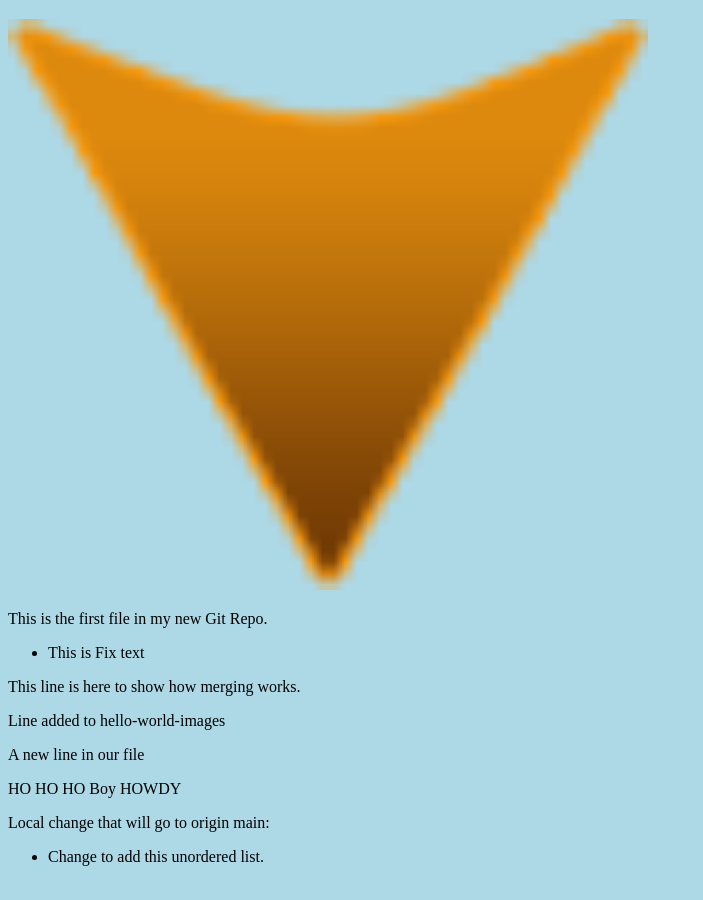
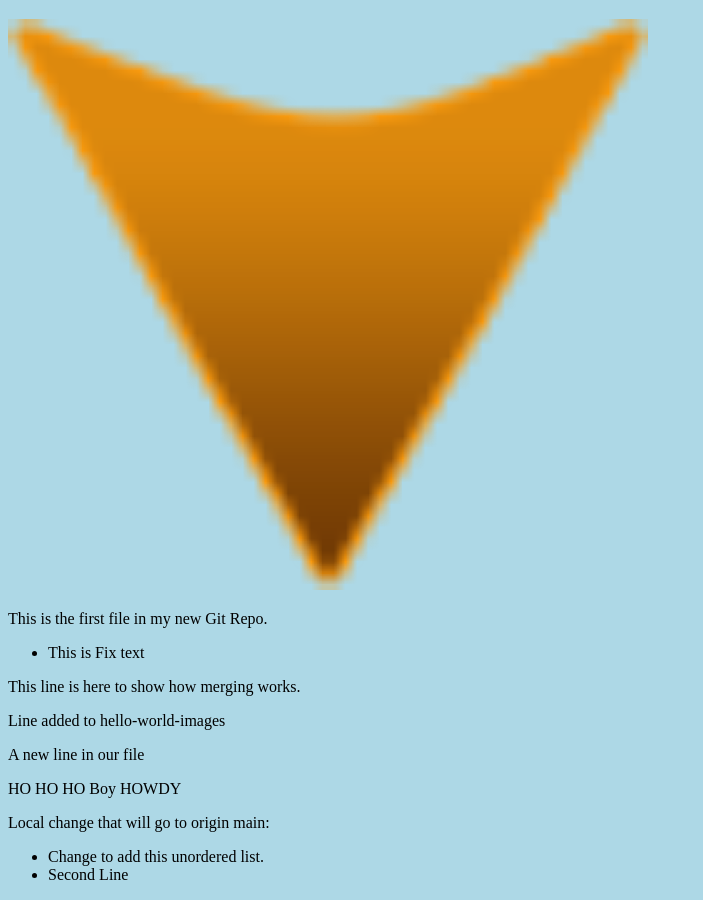
Before and after one commit to BruceLowenthal/hello-world, a plain HTML site: page index.html in a window 1280 px wide. Shown: the part 61-961 px from the top of the page, without its empty margins (0-703 px from the left). Drawn offline with Linux system fonts and the light colour scheme.

Commit message:
Update index.html added second unordered list line

```diff
--- a/index.html
+++ b/index.html
@@ -17,6 +17,7 @@
 <p>HO HO HO Boy HOWDY</p>
 <p>Local change that will go to origin main:<ul>
   <li>Change to add this unordered list.</li>
+  <li>Second Line</li>
 </ul>
 
 </body>
```
